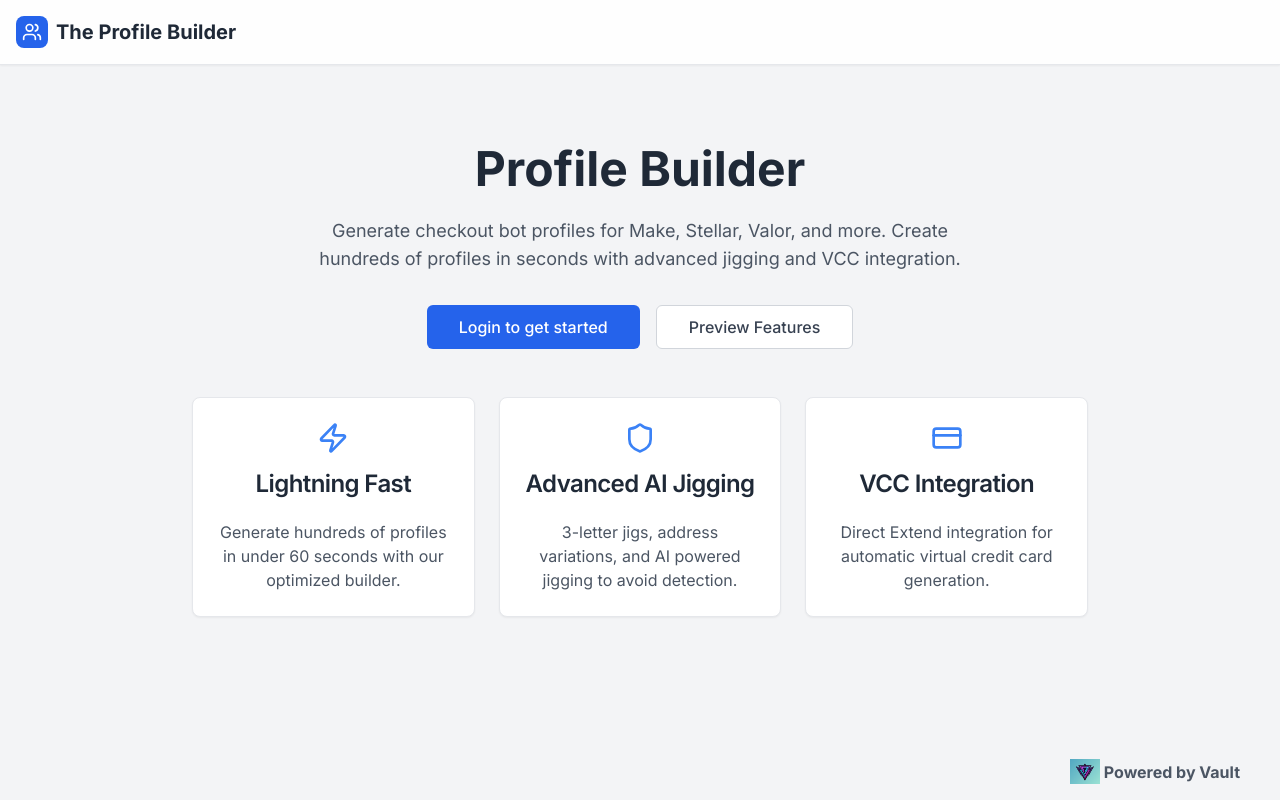
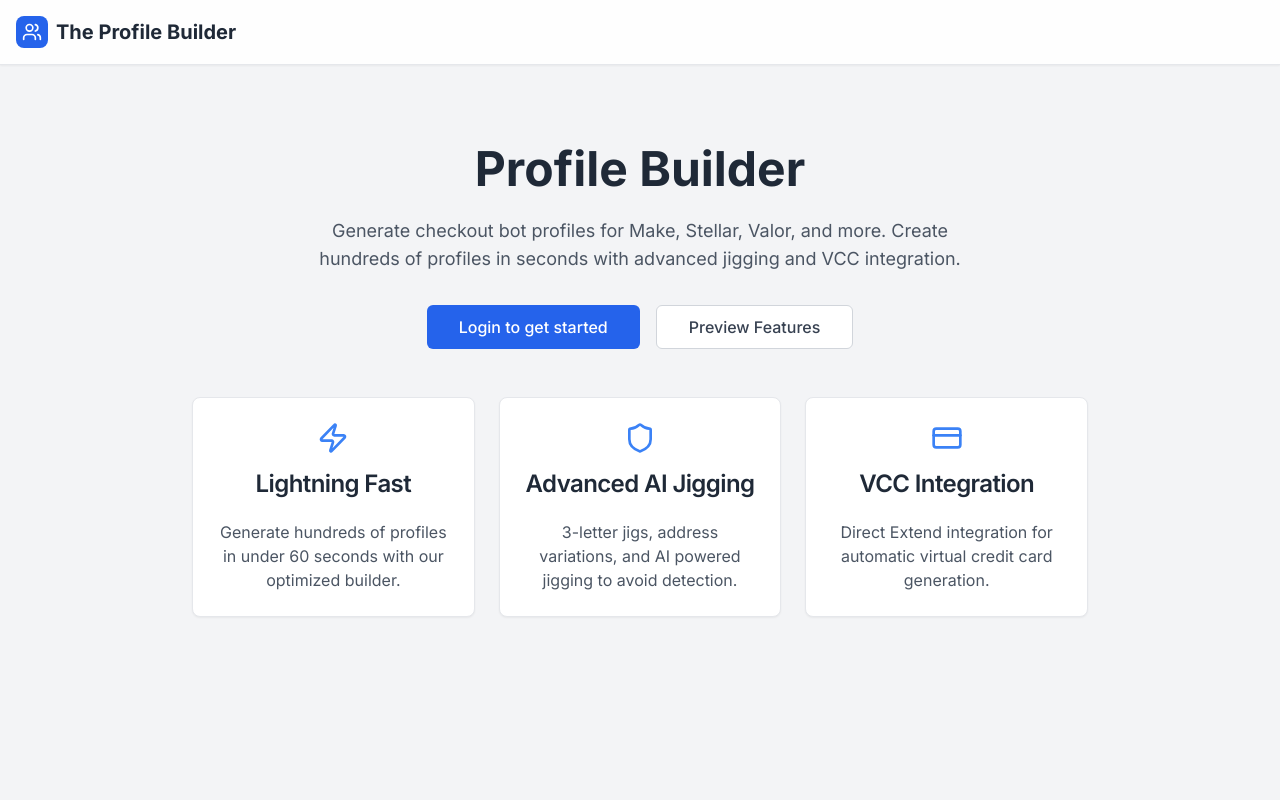
Before and after one commit to ak3zaidan/The-Profile-Builder, a Next.js app: page / in a window 1280 px wide. Built offline with nearby package versions, Linux system fonts and the light colour scheme.

Commit message:
Update page.tsx

```diff
--- a/app/page.tsx
+++ b/app/page.tsx
@@ -214,7 +214,6 @@ export default function HomePage() {
           </motion.div>
         )}
       </AnimatePresence>
-      <PoweredBy className={'absolute'} />
     </div>
   )
 }
```
